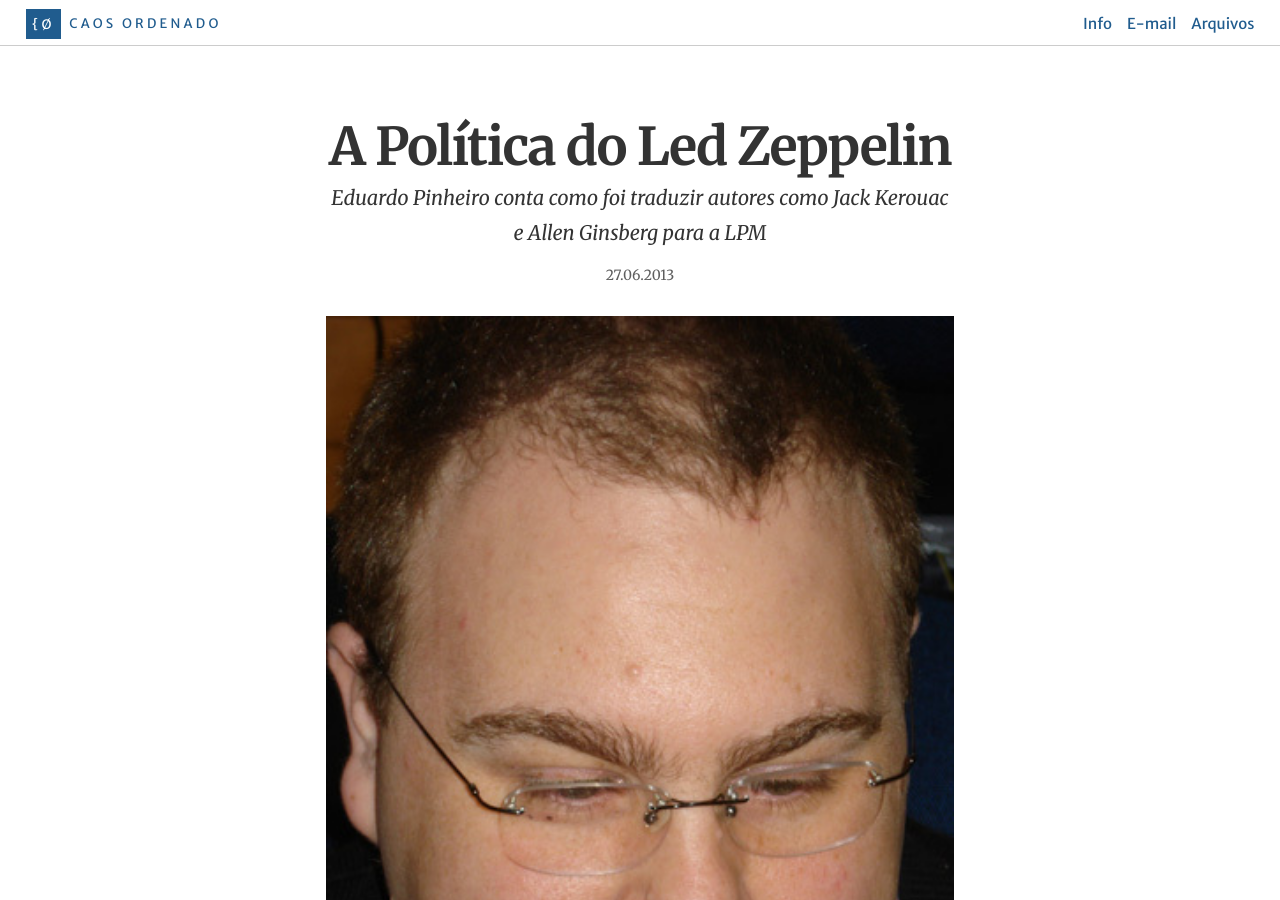
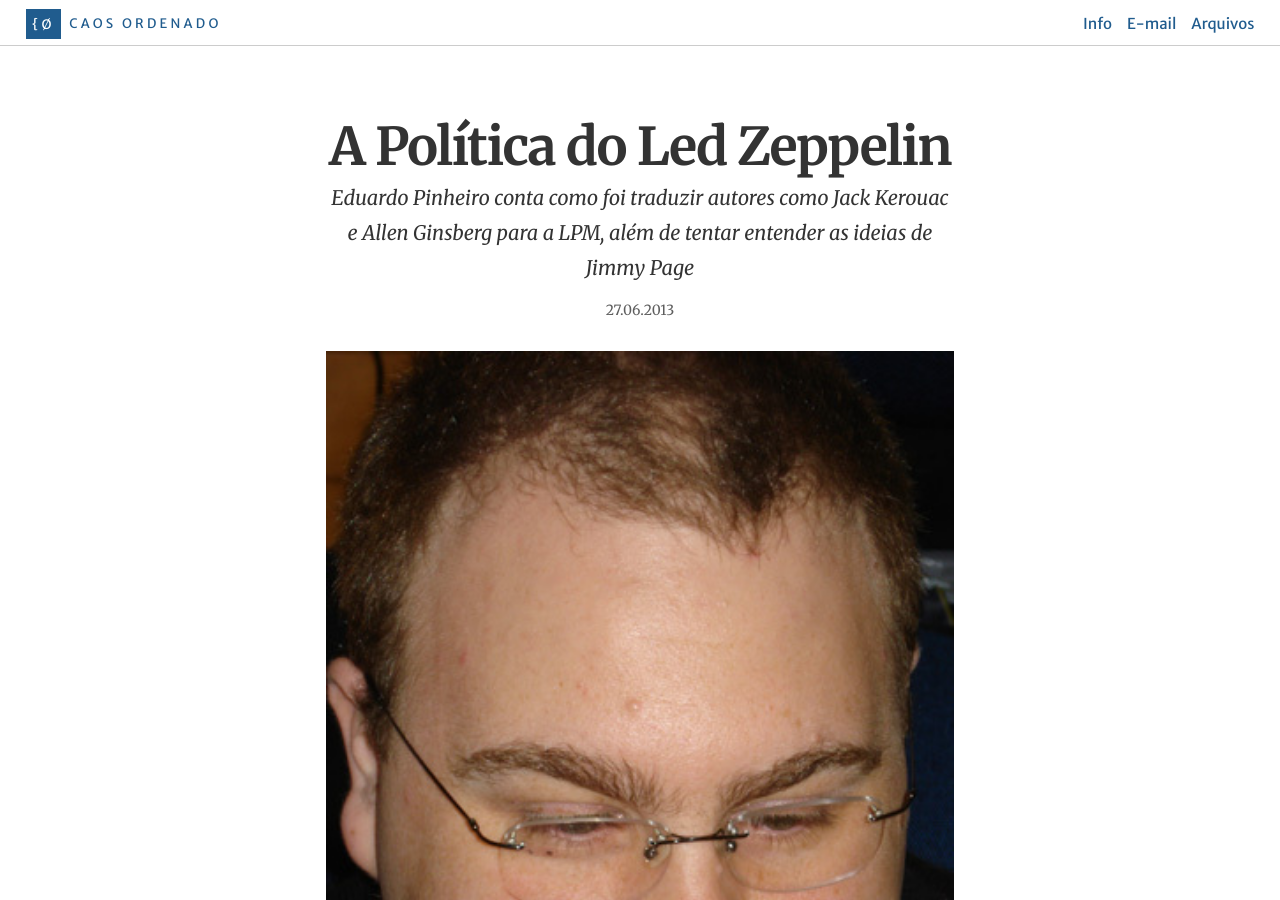
Before and after one commit to eduf/eduf.github.com, a Jekyll site: the page built from _posts/2013-06-27-a-politica-do-led-zeppelin.md, in a window 1280 px wide and 900 px high. Built offline with Jekyll 4.4.1, drawn with Linux system fonts in a browser that asks for light colours; nearby versions of some CDN libraries; comment, search, counter and statistics services are not loaded.

Commit message:
Mais específico

```diff
--- a/_posts/2013-06-27-a-politica-do-led-zeppelin.md
+++ b/_posts/2013-06-27-a-politica-do-led-zeppelin.md
@@ -1,7 +1,7 @@
 ---
 date: 2013-06-27
 title: "A Política do Led Zeppelin"
-excerpt: "Eduardo Pinheiro conta como foi traduzir autores como Jack Kerouac e Allen Ginsberg para a LPM"
+excerpt: "Eduardo Pinheiro conta como foi traduzir autores como Jack Kerouac e Allen Ginsberg para a LPM, além de tentar entender as ideias de Jimmy Page"
 layout: post
 category:
 - podcast
```
